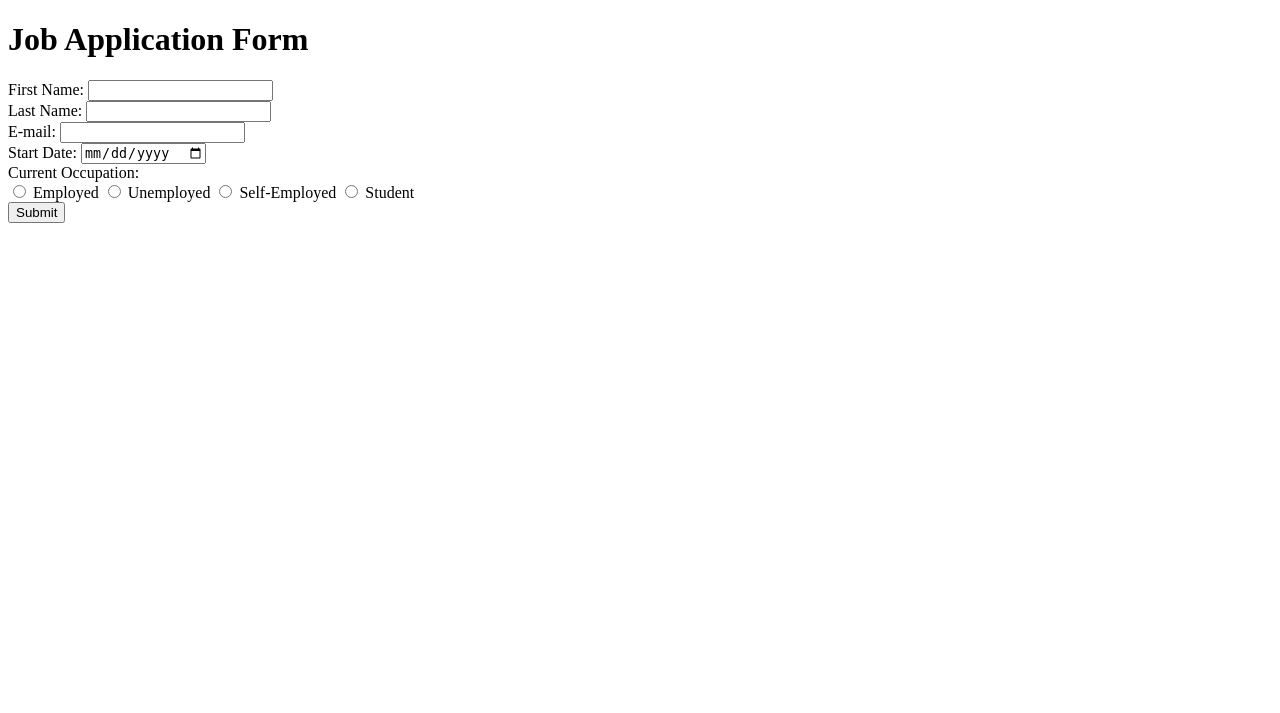
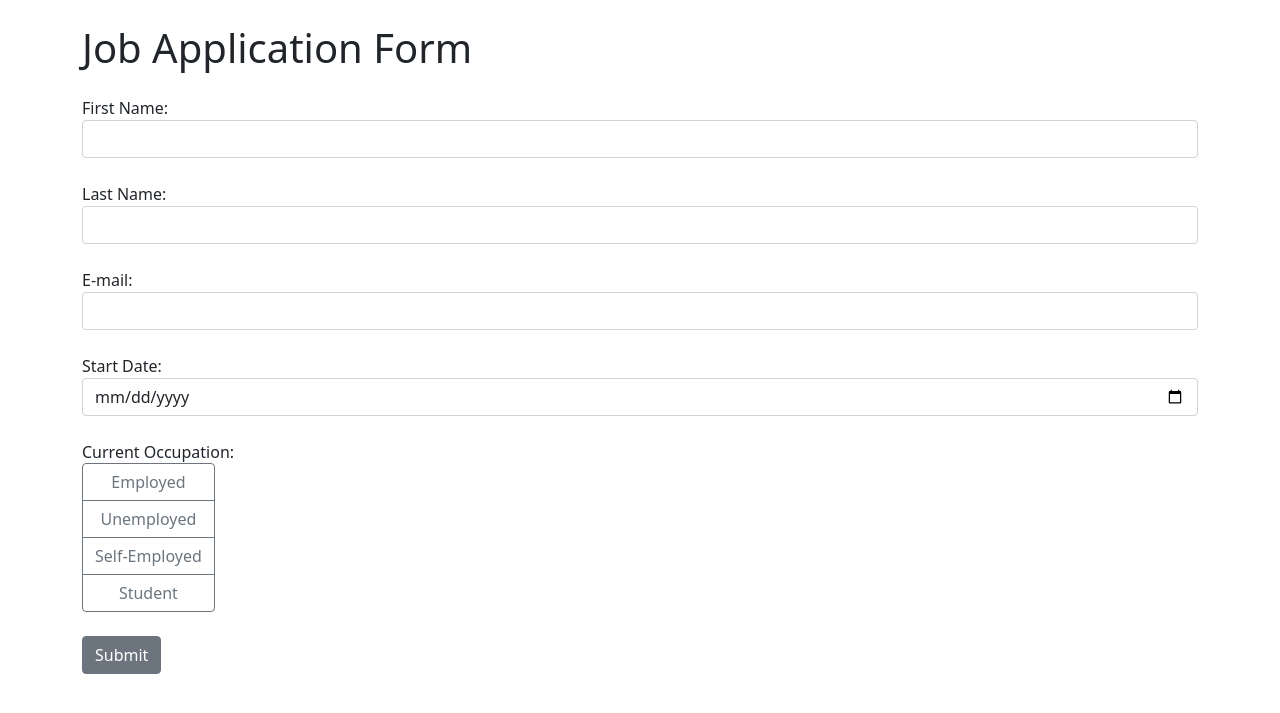
Before and after one commit to TurtleWithGlasses/job-application-web-app, a Flask app: page / in a window 1280 px wide. Shown: the top 713 px of the page. Run offline with Flask 3, Linux system fonts and the light colour scheme.

Commit message:
Change font types and renovated page structure

```diff
--- a/templates/index.html
+++ b/templates/index.html
@@ -3,44 +3,49 @@
     <head>
         <meta charset="utf-8">
         <meta name="viewport" content="width=device-width, initial-scale=1, shrink-to-fit=no">
+        <link rel="stylesheet" href="https://cdn.jsdelivr.net/npm/bootstrap@5.1.3/dist/css/bootstrap.min.css">
     </head>
     <body>
-        <h1>Job Application Form</h1>
+        <div class="container">
+            <h1 class="mt-4 mb-4">Job Application Form</h1>
             <form>
-            <div>
+                <div class="form-group mb-4">
                     <label for="first_name">First Name:</label>
-                <input type="text" id="first_name" name="first_name" required>
+                    <input class="form-control" type="text" id="first_name" name="first_name" required>
                 </div>
-            <div>
+                <div class="form-group mb-4">
                     <label for="last_name">Last Name:</label>
-                <input type="text" id="last_name" name="last_name" required>
+                    <input class="form-control" type="text" id="last_name" name="last_name" required>
                 </div>
-            <div>
+                <div class="form-group mb-4">
                     <label for="email">E-mail:</label>
-                <input type="email" id=email name=email" required>
+                    <input class="form-control" type="email" id=email name=email" required>
                 </div>
-            <div>
+                <div class="form-group mb-4">
                     <label for="date">Start Date:</label>
-                <input type="date" id=date name=date" required>
+                    <input class="form-control" type="date" id=date name=date" required>
                 </div>
-            <div>
+                <div class="form-group mb-4">
                     <label>Current Occupation:</label>
                     <br>
-                <div id="occupation">
-                    <input type="radio" id=employed name=occupation" required>
-                    <label for="employed">Employed</label>
+                    <div class="btn-group-vertical" id="occupation">
+                        <input class="btn-check form-control" type="radio" id=employed name=occupation" required>
+                        <label class="btn btn-outline-secondary" for="employed">Employed</label>
 
-                    <input type="radio" id=unemployed name=occupation" required>
-                    <label for="unemployed">Unemployed</label>
+                        <input class="btn-check form-control" type="radio" id=unemployed name=occupation" required>
+                        <label class="btn btn-outline-secondary" for="unemployed">Unemployed</label>
 
-                    <input type="radio" id=self-employed name=occupation" required>
-                    <label for="self-employed">Self-Employed</label>
+                        <input class="btn-check form-control" type="radio" id=self-employed name=occupation" required>
+                        <label class="btn btn-outline-secondary" for="self-employed">Self-Employed</label>
 
-                    <input type="radio" id=student name=occupation" required>
-                    <label for="student">Student</label>
+                        <input class="btn-check form-control" type="radio" id=student name=occupation" required>
+                        <label class="btn btn-outline-secondary" for="student">Student</label>
                     </div>
                 </div>
-            <button type="button">Submit</button>
+                <button class="btn btn-secondary mb-4" type="button">Submit</button>
             </form>
+        </div>
+        <script src="https://code.jquery.com/jquery-3.6.0.min.js"></script>
+        <script src="https://cdn.jsdelivr.net/npm/bootstrap@5.1.3/dist/js/bootstrap.min.js"></script>
     </body>
 </html>
```
Lines whose indentation alone changed are shown as unchanged.
